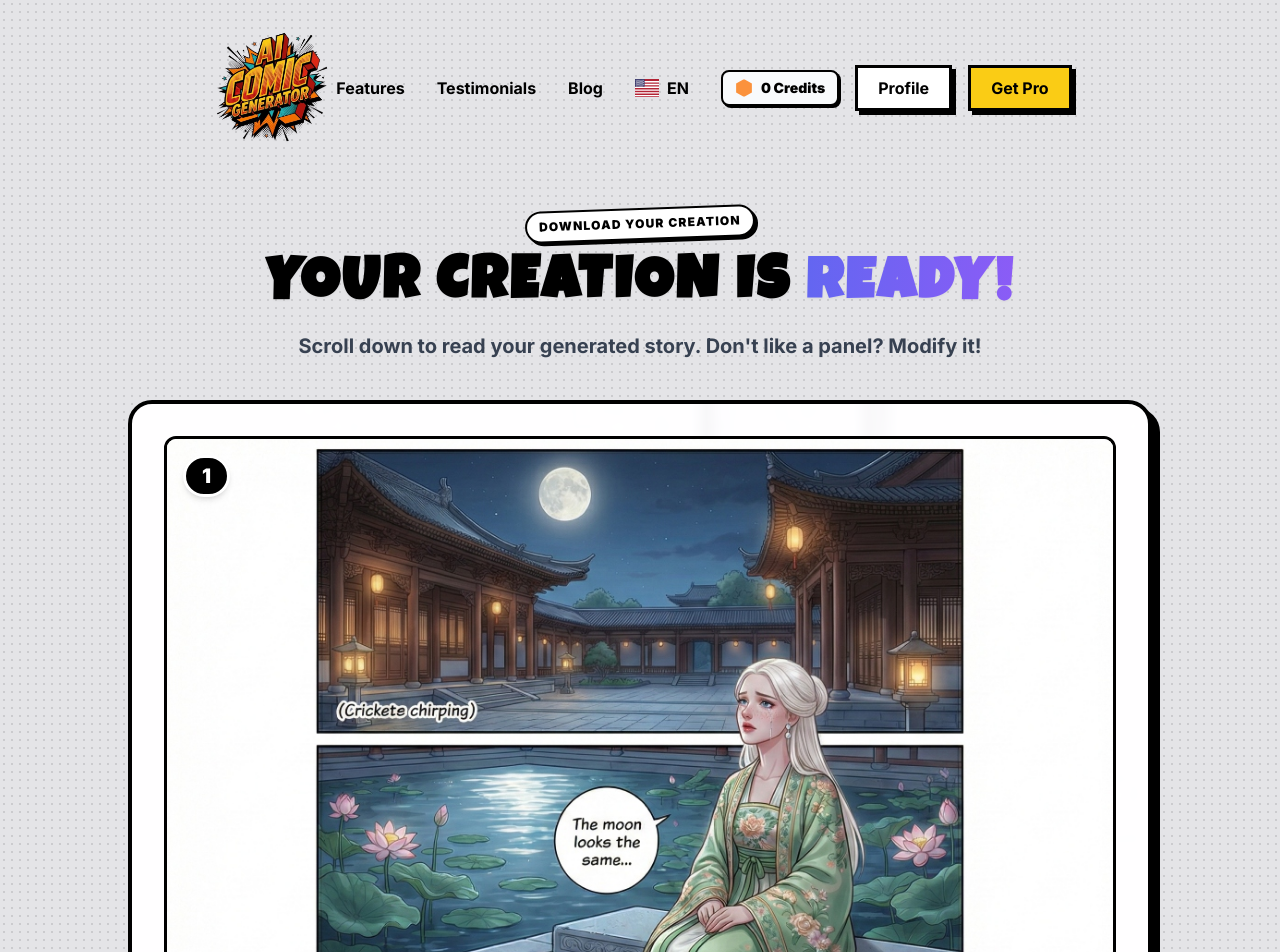
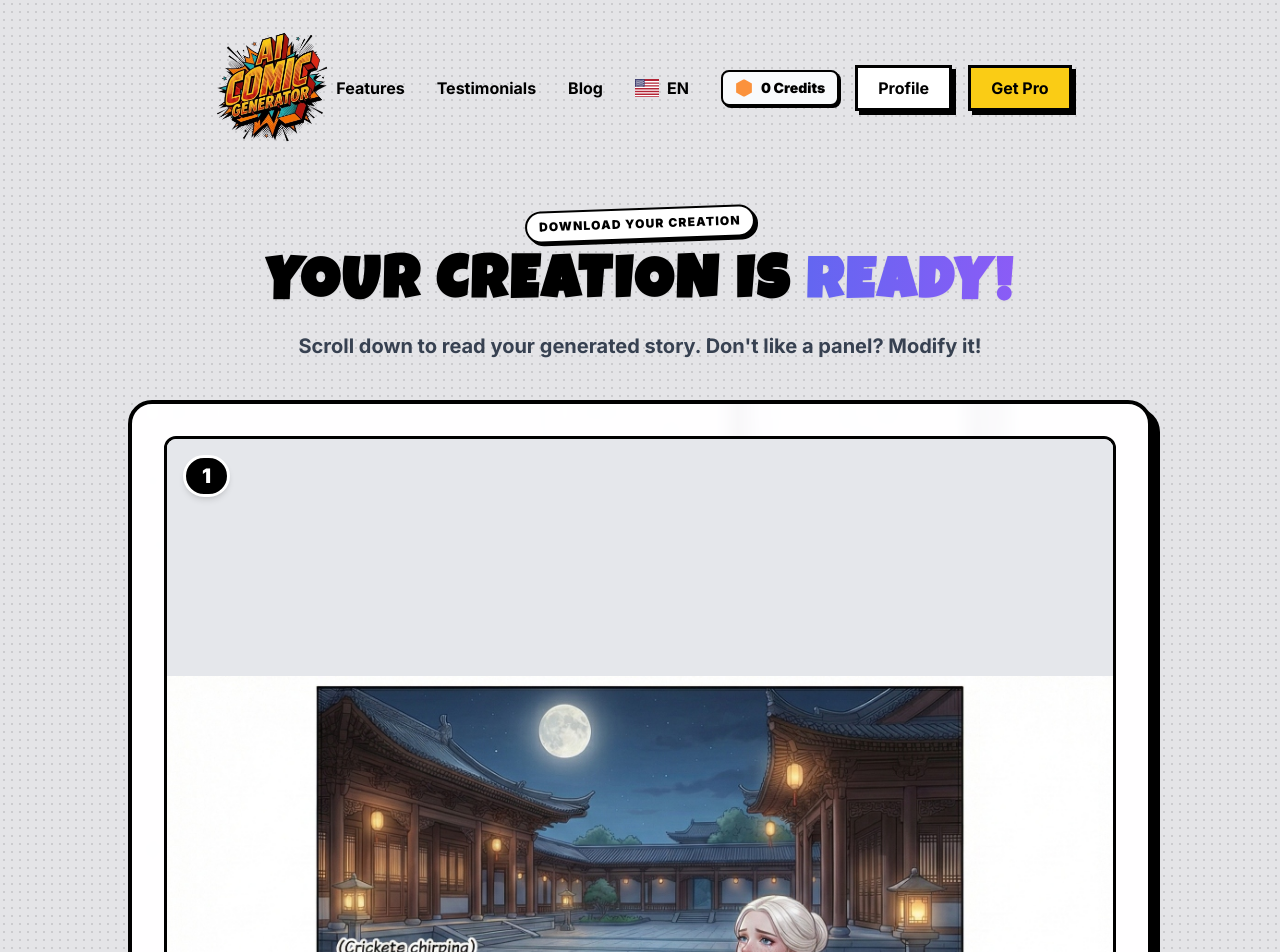
Before and after one commit to removewatermarkspro-a11y/Manga, a Next.js app: page /results in a window 1280 px wide. Shown: the top 952 px of the page. Built offline with nearby package versions, Linux system fonts and the light colour scheme.

Commit message:
Add min-height to results container to avoid 0-height bars on broken or expired images

```diff
--- a/app/results/page.tsx
+++ b/app/results/page.tsx
@@ -141,7 +141,7 @@ export default function ResultsPage() {
                                 </div>
 
                                 {/* The Comic Image */}
-                                <div className="w-full aspect-[2/3] md:aspect-auto">
+                                <div className="w-full aspect-[2/3] md:min-h-[600px] flex items-center justify-center bg-gray-200">
                                     <img
                                         src={imgSrc}
                                         alt={`Comic Panel ${index + 1}`}
```
